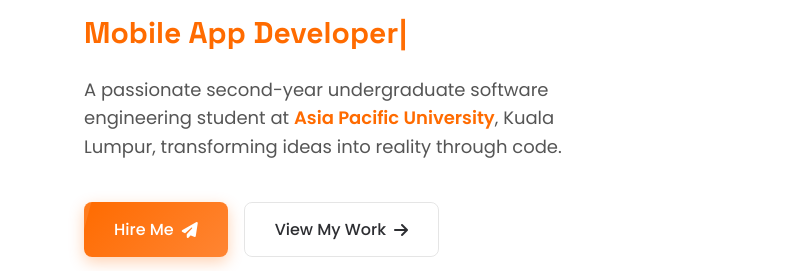
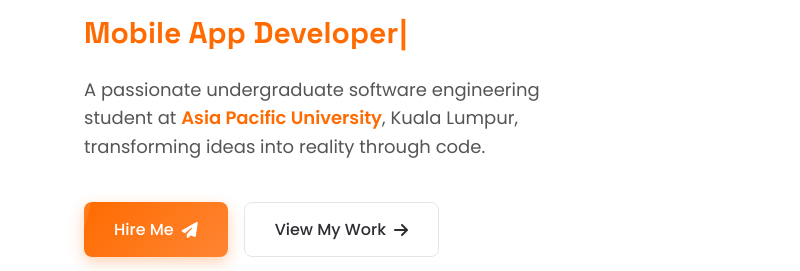
Before and after one commit to ahmedASM1/ahmed-s-portfolio, a plain HTML site: page index.html in a window 1280 px wide. Shown: the part 305-576 px from the top of the page, 0-800 px from the left. Drawn offline with nearby package versions, Linux system fonts and the light colour scheme.

Commit message:
Update index.html

```diff
--- a/index.html
+++ b/index.html
@@ -2243,7 +2243,7 @@ textarea.form-control {
                 <h1 class="hero-title">Hi, I'm Ahmed Al-Shadadi</h1>
                 <h2 class="hero-subtitle" id="typed-text">Problem Solver</h2>
                 <p class="hero-text">
-                    A passionate second-year undergraduate software engineering student at
+                    A passionate undergraduate software engineering student at
                     <span class="highlight">Asia Pacific University</span>, Kuala Lumpur,
                     transforming ideas into reality through code.
                 </p>
```
